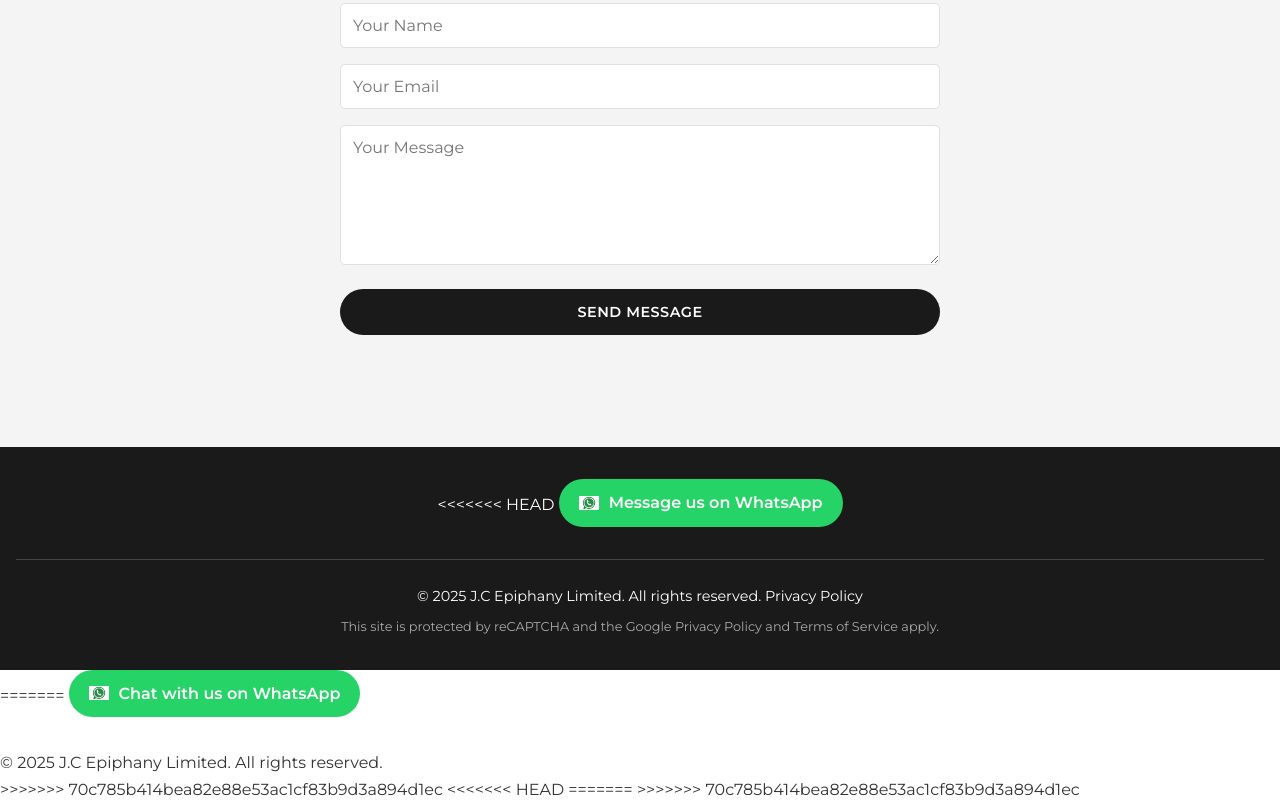
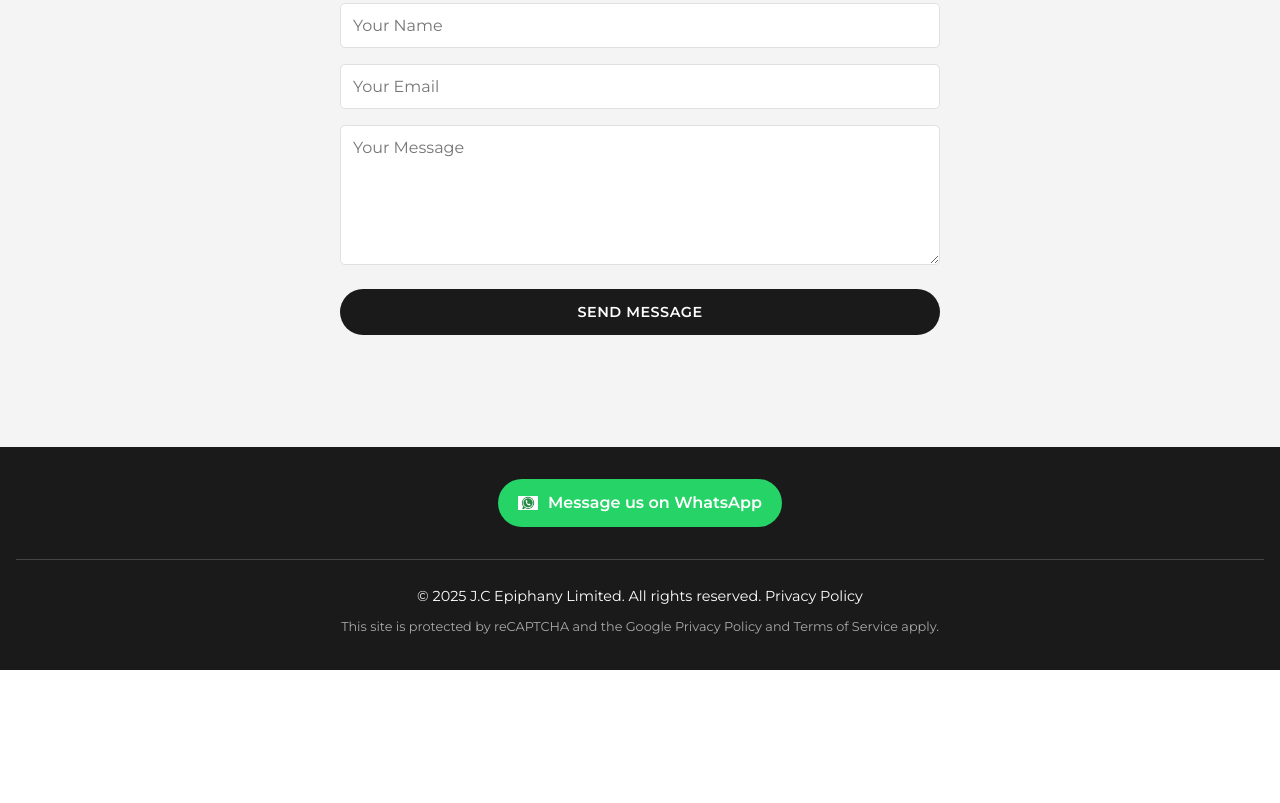
Before and after one commit to pipps-app/jcepiphany.github.io, a plain HTML site: page index.html in a window 1280 px wide. Shown: the part 2809-3612 px from the top of the page. After the commit the page ends 3479 px from the top, so only its background shows below. Drawn offline with nearby package versions, Linux system fonts and the light colour scheme.

Commit message:
duplicates in footer fix

```diff
--- a/index.html
+++ b/index.html
@@ -182,7 +182,6 @@
 
   <!-- Footer -->
   <footer class="main-footer">
-<<<<<<< HEAD
     <a href="https://wa.me/18767747372" target="_blank" rel="noopener noreferrer" class="whatsapp-button" aria-label="Message us on WhatsApp">
       <img src="whatsapp-icon.png" alt="WhatsApp Icon"> Message us on WhatsApp
     </a>
@@ -191,23 +190,6 @@
       <p class="recaptcha-notice">This site is protected by reCAPTCHA and the Google Privacy Policy and Terms of Service apply.</p>
     </div>
   </footer>
-=======
-    <a href="https://wa.me/18767747372" target="_blank" rel="noopener noreferrer" class="whatsapp-button">
-      <img src="whatsapp-icon.png" alt="WhatsApp" class="whatsapp-icon">
-      <span>Chat with us on WhatsApp</span>
-    </a>
-    <p>&copy; 2025 J.C Epiphany Limited. All rights reserved.</p>
-  </footer>
->>>>>>> 70c785b414bea82e88e53ac1cf83b9d3a894d1ec
-
-<<<<<<< HEAD
   <script src="scripts.js" defer></script>
 </body>
 </html>
-
-=======
-  <script src="scripts.js"></script>
-</body>
-</html>
-
->>>>>>> 70c785b414bea82e88e53ac1cf83b9d3a894d1ec
```
